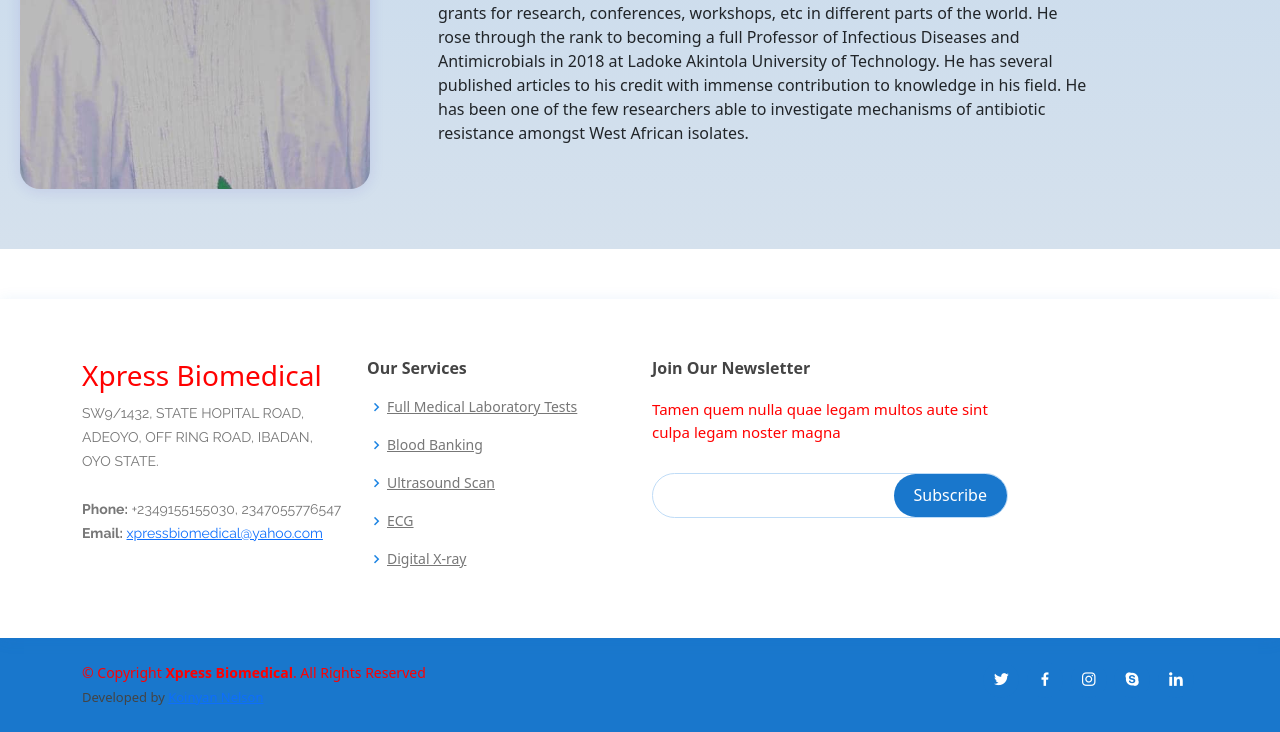
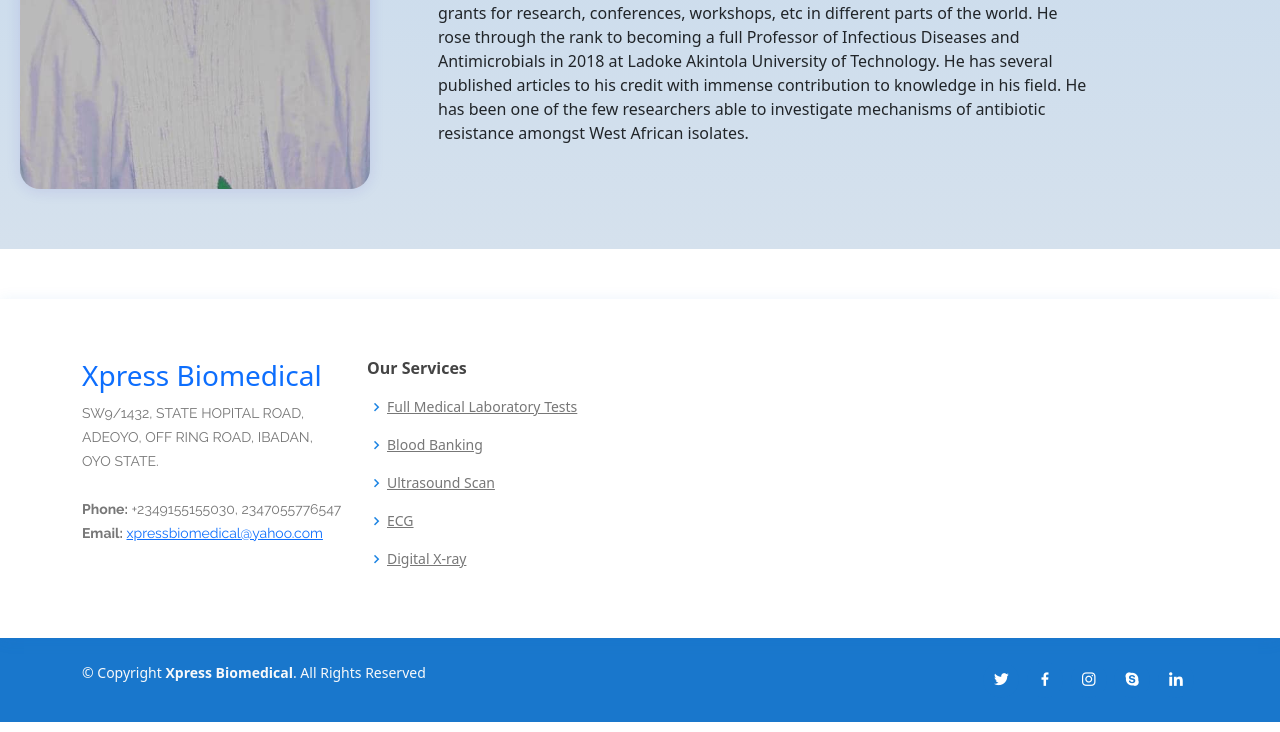
Before and after one commit to nelsonhano/medical-website-, a plain HTML site: page about.html in a window 1280 px wide. Shown: the part 451-1183 px from the top of the page. Drawn offline with Linux system fonts and the light colour scheme.

Commit message:
xpressbiomedical updated about

```diff
--- a/about.html
+++ b/about.html
@@ -75,7 +75,7 @@
                 <div class="row">
 
                   <div class="col-lg-3 col-md-6 footer-contact">
-                    <h3>Xpress Biomedical</h3>
+                    <h3 style="color: #0d6efd;">Xpress Biomedical</h3>
                     <p>
                       SW9/1432, STATE HOPITAL ROAD, <br>
                       ADEOYO, OFF RING ROAD, IBADAN, OYO STATE.<br><br>
@@ -94,15 +94,6 @@
                       <li><i class="bx bx-chevron-right"></i> <a href="#">Digital X-ray</a></li>
                     </ul>
                   </div>
-
-                  <div class="col-lg-4 col-md-6 footer-newsletter">
-                    <h4>Join Our Newsletter</h4>
-                    <p>Tamen quem nulla quae legam multos aute sint culpa legam noster magna</p>
-                    <form action="" method="post">
-                      <input type="email" name="email"><input type="submit" value="Subscribe">
-                    </form>
-                  </div>
-
                 </div>
               </div>
             </div>
@@ -110,11 +101,8 @@
             <div class="container d-md-flex py-4">
 
               <div class="me-md-auto text-center text-md-start">
-                <div class="copyright">
+                <div style="color: #f8f9fa;" class="copyright">
                   &copy; Copyright <strong><span>Xpress Biomedical</span></strong>. All Rights Reserved
-                </div>
-                <div class="credits">
-                  Developed by <a href="https://www.facebook.com/profile.php?id=100080007283949">Koinyan Nelson</a>                 </smv>
                 </div>
               </div>
               <div class="social-links text-center text-md-right pt-3 pt-md-0">
```
